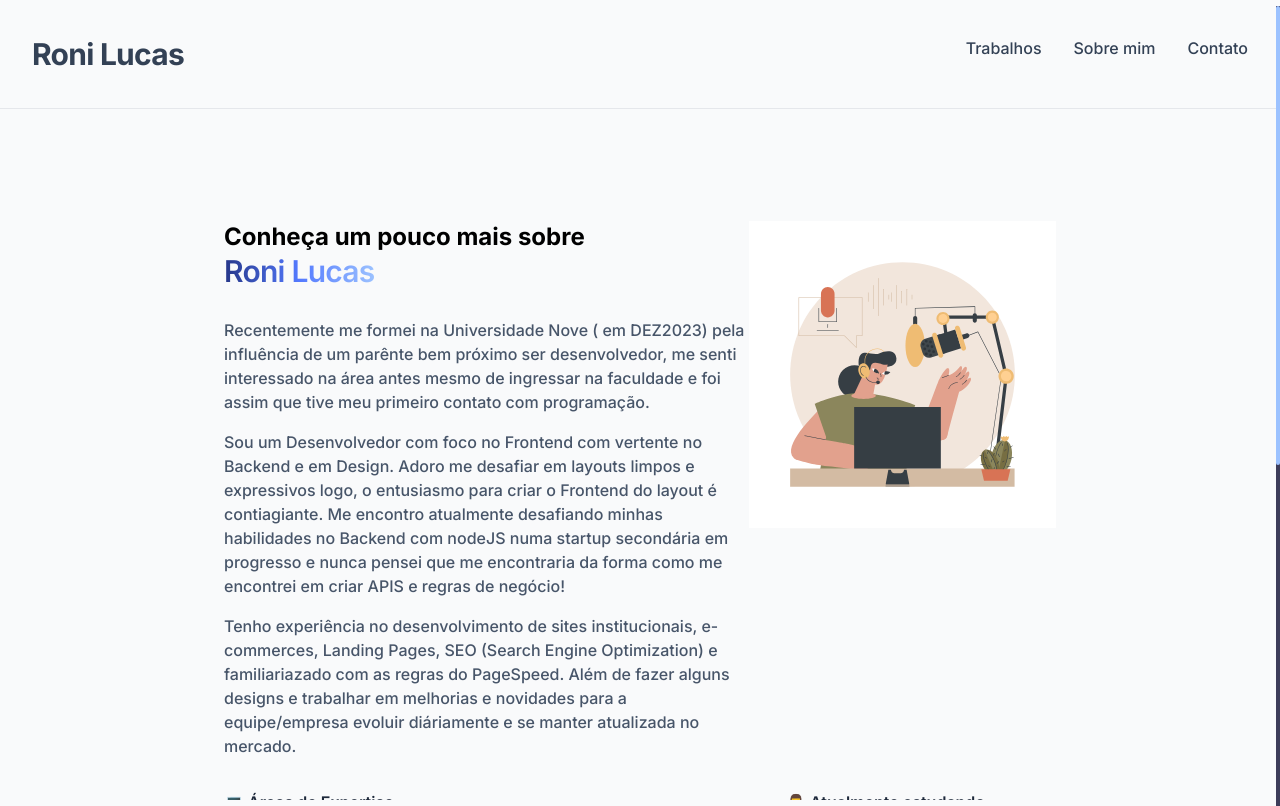
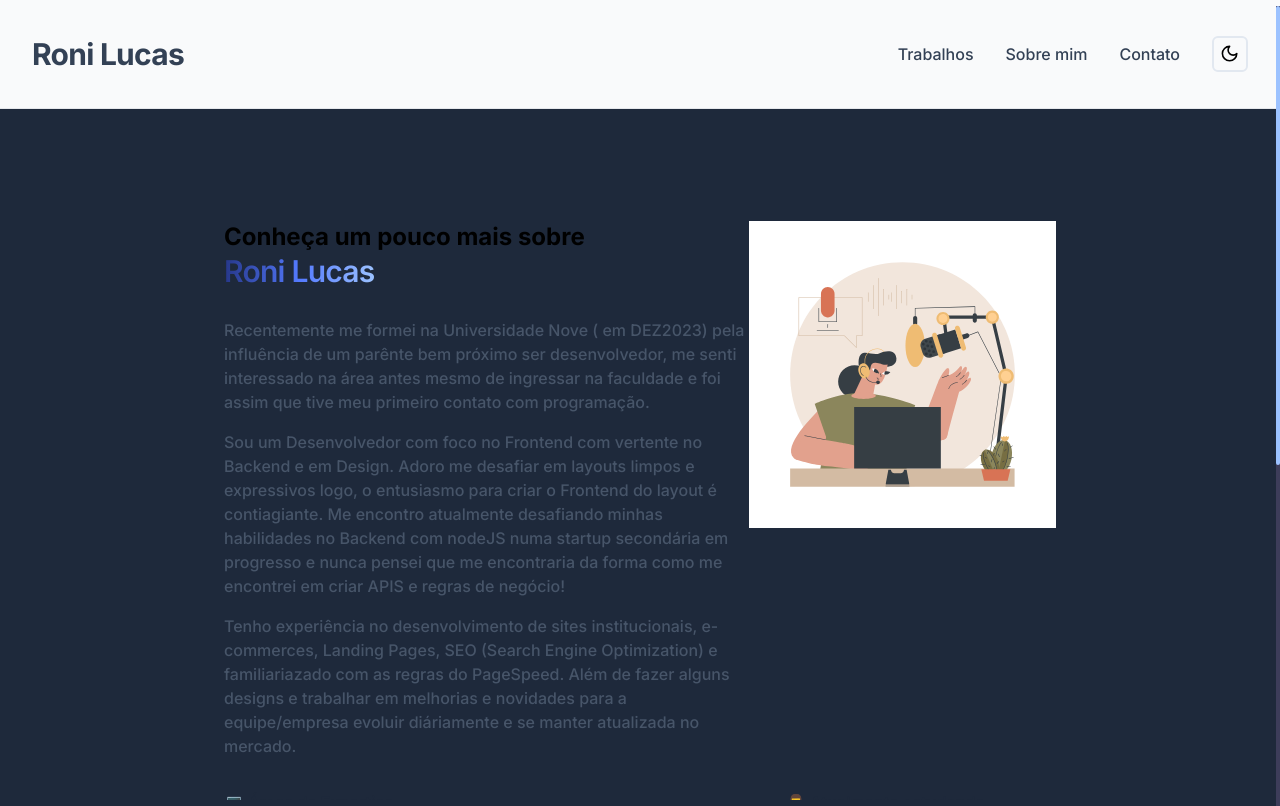
Before and after one commit to roniathayde/portfolio-24, a Next.js app: page /sobre-mim in a window 1280 px wide. Built offline with nearby package versions, Linux system fonts and the light colour scheme.

Commit message:
add a theme toggle

```diff
--- a/package.json
+++ b/package.json
@@ -9,6 +9,7 @@
     "lint": "next lint"
   },
   "dependencies": {
+    "@radix-ui/react-dropdown-menu": "^2.0.6",
     "@radix-ui/react-scroll-area": "^1.0.5",
     "lucide-react": "^0.344.0",
     "next": "14.1.0",
--- a/src/app/_layout.tsx
+++ b/src/app/_layout.tsx
@@ -4,6 +4,7 @@ import { Footer } from './components/footer'
 import * as ScrollArea from '@radix-ui/react-scroll-area'
 
 import { Header } from './components/header'
+import { ThemeProvider } from './components/theme/theme-provider'
 
 export function Layout({
   children,
@@ -12,6 +13,7 @@ export function Layout({
 }>) {
   return (
     <>
+      <ThemeProvider storageKey="pizzashop-theme" defaultTheme="dark">
         <ScrollArea.Root className="w-full justify-center " type="hover">
           <ScrollArea.Viewport className="flex max-h-screen flex-col items-center overflow-y-scroll    ">
             <Header />
@@ -27,6 +29,7 @@ export function Layout({
             <ScrollArea.Thumb className="relative rounded-lg bg-[#9CC2FF] " />
           </ScrollArea.Scrollbar>
         </ScrollArea.Root>
+      </ThemeProvider>
     </>
   )
 }
--- a/src/app/components/footer.tsx
+++ b/src/app/components/footer.tsx
@@ -3,7 +3,7 @@ import Link from 'next/link'
 export function Footer() {
   return (
     <footer className="flex  justify-center border-t ">
-      <div className="flex w-full max-w-screen-xl px-8 py-10">
+      <div className="flex w-full max-w-screen-xl flex-col gap-5 px-8 py-10 lg:flex-row">
         <div className="flex-1 ">
           <span className="text-3xl font-bold tracking-tight text-slate-700">
             Roni Lucas
--- a/src/app/components/header.tsx
+++ b/src/app/components/header.tsx
@@ -1,4 +1,8 @@
 import Link from 'next/link'
+import * as DropdownMenu from '@radix-ui/react-dropdown-menu'
+import { Menu } from 'lucide-react'
+
+import { ThemeToggle } from './theme/theme-toggle'
 
 export function Header() {
   return (
@@ -7,16 +11,57 @@ export function Header() {
         <span className="text-3xl font-bold tracking-tight text-slate-700">
           Roni Lucas
         </span>
-        <nav className="flex gap-8">
-          <Link href="/" className="font-medium text-slate-700">
+        <nav className="flex items-center gap-8">
+          <Link
+            href="/"
+            className="hidden font-medium text-slate-700 lg:flex lg:items-center"
+          >
             Trabalhos
           </Link>
-          <Link href="/sobre-mim" className="font-medium text-slate-700">
+          <Link
+            href="/sobre-mim"
+            className="hidden font-medium text-slate-700 lg:flex lg:items-center"
+          >
             Sobre mim
           </Link>
-          <Link href="/contato" className="font-medium text-slate-700">
+          <Link
+            href="/contato"
+            className="hidden font-medium text-slate-700 lg:flex lg:items-center"
+          >
             Contato
           </Link>
+
+          <DropdownMenu.Root>
+            <DropdownMenu.Trigger asChild>
+              <button className="rounded p-1 hover:bg-slate-100 lg:hidden">
+                <span className="sr-only">Menu</span>
+                <Menu className="size-6  stroke-2 text-slate-700 " />
+              </button>
+            </DropdownMenu.Trigger>
+
+            <DropdownMenu.Portal>
+              <DropdownMenu.Content
+                align="end"
+                className="flex flex-col gap-2 rounded bg-slate-200 p-5"
+              >
+                <DropdownMenu.Item>
+                  <Link href="/">Trabalhos</Link>
+                </DropdownMenu.Item>
+                <DropdownMenu.Item>
+                  {' '}
+                  <Link href="/sobre-mim">Sobre mim</Link>
+                </DropdownMenu.Item>
+                <DropdownMenu.Item>
+                  {' '}
+                  <Link href="/contato">Contato</Link>
+                </DropdownMenu.Item>
+              </DropdownMenu.Content>
+            </DropdownMenu.Portal>
+          </DropdownMenu.Root>
+
+          <div className="flex ">
+            <ThemeToggle />
+          </div>
         </nav>
       </div>
     </header>
--- /dev/null
+++ b/src/app/components/theme/theme-provider.tsx
@@ -0,0 +1,73 @@
+import { createContext, useContext, useEffect, useState } from 'react'
+
+type Theme = 'dark' | 'light' | 'system'
+
+type ThemeProviderProps = {
+  children: React.ReactNode
+  defaultTheme?: Theme
+  storageKey?: string
+}
+
+type ThemeProviderState = {
+  theme: Theme
+  setTheme: (theme: Theme) => void
+}
+
+const initialState: ThemeProviderState = {
+  theme: 'system',
+  setTheme: () => null,
+}
+
+const ThemeProviderContext = createContext<ThemeProviderState>(initialState)
+
+export function ThemeProvider({
+  children,
+  defaultTheme = 'system',
+  storageKey = 'vite-ui-theme',
+  ...props
+}: ThemeProviderProps) {
+  const [theme, setTheme] = useState<Theme>(
+    () => (localStorage.getItem(storageKey) as Theme) || defaultTheme,
+  )
+
+  useEffect(() => {
+    const root = window.document.documentElement
+
+    root.classList.remove('light', 'dark')
+
+    if (theme === 'system') {
+      const systemTheme = window.matchMedia('(prefers-color-scheme: dark)')
+        .matches
+        ? 'dark'
+        : 'light'
+
+      root.classList.add(systemTheme)
+      return
+    }
+
+    root.classList.add(theme)
+  }, [theme])
+
+  const value = {
+    theme,
+    setTheme: (theme: Theme) => {
+      localStorage.setItem(storageKey, theme)
+      setTheme(theme)
+    },
+  }
+
+  return (
+    <ThemeProviderContext.Provider {...props} value={value}>
+      {children}
+    </ThemeProviderContext.Provider>
+  )
+}
+
+export const useTheme = () => {
+  const context = useContext(ThemeProviderContext)
+
+  if (context === undefined)
+    throw new Error('useTheme must be used within a ThemeProvider')
+
+  return context
+}
--- /dev/null
+++ b/src/app/components/theme/theme-toggle.tsx
@@ -0,0 +1,50 @@
+import { Moon, Sun } from 'lucide-react'
+
+import * as DropdownMenu from '@radix-ui/react-dropdown-menu'
+
+import { useTheme } from './theme-provider'
+
+export function ThemeToggle() {
+  const { setTheme } = useTheme()
+
+  return (
+    <DropdownMenu.Root>
+      <DropdownMenu.Trigger asChild>
+        <button className="relative flex size-9 items-center justify-center rounded-md border-2 border-slate-200">
+          <Sun className="absolute h-[1.2rem] w-[1.2rem] rotate-0 scale-100 transition-all dark:-rotate-90 dark:scale-0" />
+          <Moon className="absolute h-[1.2rem] w-[1.2rem] rotate-90 scale-0 transition-all dark:rotate-0 dark:scale-100" />
+          <span className="sr-only">Toggle theme</span>
+        </button>
+      </DropdownMenu.Trigger>
+      <DropdownMenu.Portal>
+        <DropdownMenu.Content
+          side="bottom"
+          align="end"
+          sideOffset={4}
+          className="flex flex-col gap-3 rounded bg-slate-50 px-4 py-4"
+        >
+          <DropdownMenu.Item
+            className="cursor-pointer py-0.5 outline-none"
+            onClick={() => setTheme('light')}
+          >
+            Light
+          </DropdownMenu.Item>
+          <DropdownMenu.Separator className="h-0.5 bg-slate-200" />
+          <DropdownMenu.Item
+            className="cursor-pointer outline-none"
+            onClick={() => setTheme('dark')}
+          >
+            Dark
+          </DropdownMenu.Item>
+          <DropdownMenu.Separator className="h-0.5 bg-slate-200" />
+          <DropdownMenu.Item
+            className="cursor-pointer outline-none"
+            onClick={() => setTheme('system')}
+          >
+            System
+          </DropdownMenu.Item>
+        </DropdownMenu.Content>
+      </DropdownMenu.Portal>
+    </DropdownMenu.Root>
+  )
+}
--- a/src/app/layout.tsx
+++ b/src/app/layout.tsx
@@ -18,7 +18,7 @@ export default function RootLayout({
   return (
     <html lang="pt-br" className="">
       <body
-        className={` max-h-screen overflow-hidden bg-gray-50 ${inter.className}`}
+        className={` max-h-screen overflow-hidden bg-gray-50 dark:bg-slate-800 ${inter.className}`}
       >
         <Layout>{children}</Layout>
       </body>
--- a/src/app/sobre-mim/page.tsx
+++ b/src/app/sobre-mim/page.tsx
@@ -6,7 +6,7 @@ export default function SobreMim() {
     <>
       <div className="flex  w-full max-w-4xl flex-col   gap-24 px-8 py-28">
         <section>
-          <article className="flex items-start">
+          <article className="flex flex-col items-start lg:flex-row">
             <div>
               <h1 className="mb-7 max-w-96 text-2xl font-bold">
                 Conheça um pouco mais sobre{' '}
```
Also changed, not shown: src/app/contato/page.tsx (+10 -10 lines), src/app/page.tsx (+11 -7 lines), 1 other file (tests, documents, lock files or other folders). Lines whose indentation alone changed are shown as unchanged.
